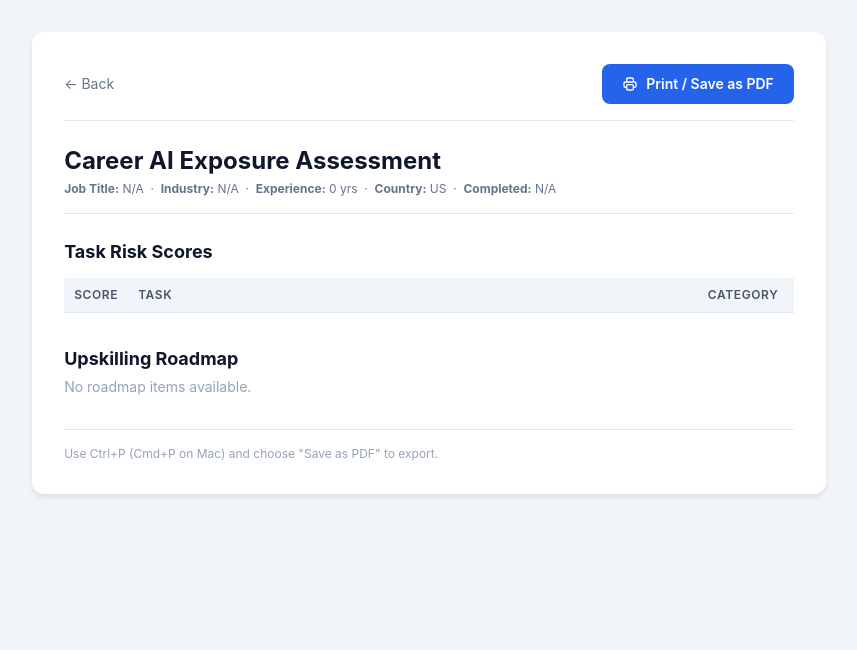
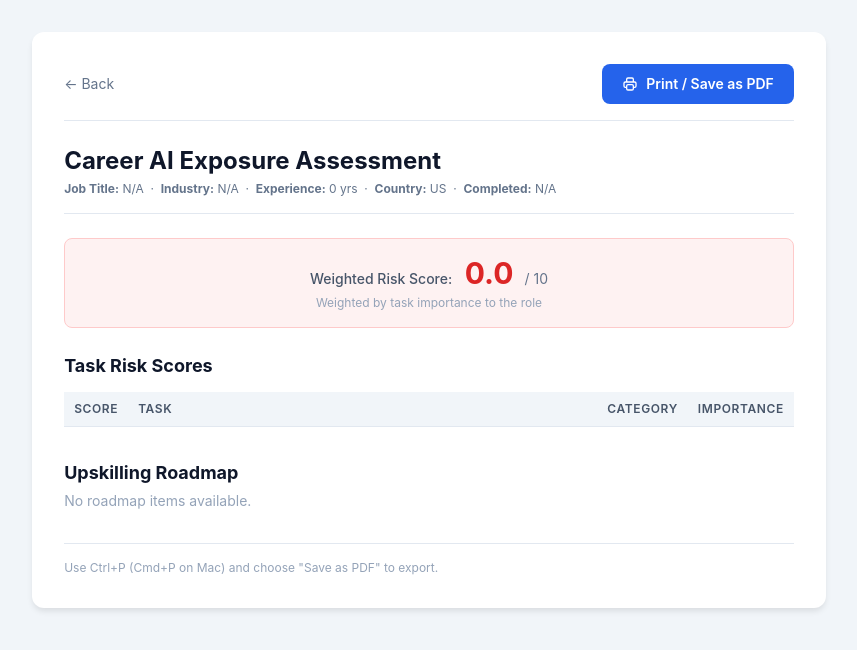
Before and after one commit to srirambm-ysa/career-plannerAI, a Flask app: template app/templates/assessment/pdf.html in a window 1280 px wide. Shown: the top 650 px of the page, without its empty margins (211-1068 px from the left). Run offline with Flask 3, Linux system fonts and the light colour scheme; the template is opened without the code that fills it, so the values that code supplies are empty; some libraries are stand-ins or nearby versions.

Commit message:
Add weighted risk scoring by task importance (LLM weight 1-5)

```diff
--- a/app/__init__.py
+++ b/app/__init__.py
@@ -59,6 +59,10 @@ def create_app(config_class=Config):
                 if col not in cols:
                     db.session.execute(db.text(f'ALTER TABLE assessments ADD COLUMN {col} TEXT'))
                     db.session.commit()
+            tcols = [c['name'] for c in insp.get_columns('tasks')]
+            if 'weight' not in tcols:
+                db.session.execute(db.text('ALTER TABLE tasks ADD COLUMN weight FLOAT'))
+                db.session.commit()
             ucols = [c['name'] for c in insp.get_columns('users')]
             if 'last_country' not in ucols:
                 db.session.execute(db.text('ALTER TABLE users ADD COLUMN last_country VARCHAR(100)'))
--- a/app/models/assessment.py
+++ b/app/models/assessment.py
@@ -38,6 +38,7 @@ class Task(db.Model):
     risk_score = db.Column(db.Float, nullable=True)
     explanation = db.Column(db.Text, nullable=True)
     category = db.Column(db.String(100), nullable=True)
+    weight = db.Column(db.Float, nullable=True, default=1.0)
 
 
 class RoadmapItem(db.Model):
--- a/app/templates/assessment/pdf.html
+++ b/app/templates/assessment/pdf.html
@@ -142,18 +142,16 @@
   {% set tasks = assessment.tasks.all() %}
   {% set scored = tasks | selectattr('risk_score', '!=', none) | list %}
 
-  {% if scored %}
-    {% set total = namespace(val=0) %}
-    {% for t in scored %}{% set total.val = total.val + t.risk_score %}{% endfor %}
-    {% set avg = total.val / (scored | length) %}
+  {% if avg_risk is not none %}
     <div class="mb-6 p-4 rounded-lg text-center
-      {% if avg < 4 %}bg-green-50 border border-green-200{% elif avg < 7 %}bg-amber-50 border border-amber-200{% else %}bg-red-50 border border-red-200{% endif %}">
-      <span class="text-sm text-slate-600 font-medium">Average Risk Score:</span>
+      {% if avg_risk < 4 %}bg-green-50 border border-green-200{% elif avg_risk < 7 %}bg-amber-50 border border-amber-200{% else %}bg-red-50 border border-red-200{% endif %}">
+      <span class="text-sm text-slate-600 font-medium">Weighted Risk Score:</span>
       <span class="text-3xl font-bold ml-2
-        {% if avg < 4 %}text-green-700{% elif avg < 7 %}text-amber-600{% else %}text-red-600{% endif %}">
-        {{ '%.1f'|format(avg) }}
+        {% if avg_risk < 4 %}text-green-700{% elif avg_risk < 7 %}text-amber-600{% else %}text-red-600{% endif %}">
+        {{ '%.1f'|format(avg_risk) }}
       </span>
       <span class="text-sm text-slate-500 ml-1">/ 10</span>
+      <div class="text-xs text-slate-400 mt-1">Weighted by task importance to the role</div>
     </div>
   {% endif %}
 
@@ -164,7 +162,8 @@
       <tr>
         <th style="width: 3rem;">Score</th>
         <th>Task</th>
-        <th style="width: 6rem;">Category</th>
+        <th style="width: 5rem;">Category</th>
+        <th style="width: 3.5rem;">Importance</th>
       </tr>
     </thead>
     <tbody>
@@ -190,6 +189,9 @@
           {% else %}
             <span class="text-slate-300 text-xs">&mdash;</span>
           {% endif %}
+        </td>
+        <td class="align-middle text-center">
+          <span class="inline-block px-2 py-0.5 bg-purple-50 text-purple-700 text-xs font-medium rounded">{{ '%.0f'|format(task.weight or 3) }}/5</span>
         </td>
       </tr>
       {% endfor %}
--- a/app/templates/assessment/summary.html
+++ b/app/templates/assessment/summary.html
@@ -37,6 +37,7 @@
                         {% else %}High Exposure{% endif %}
                     </p>
                     <p class="text-sm text-slate-500">{{ scored|length }} tasks evaluated</p>
+                    <p class="text-xs text-slate-400 mt-1">Weighted by each task's importance to the role</p>
                 </div>
             </div>
         </div>
```
Also changed, not shown: app/routes/assessment.py (+14 -4 lines), app/services/ai_service.py (+8 -5 lines), app/templates/assessment/detail.html (+7 -1 lines), app/templates/assessment/step3.html (+6 -1 lines).
